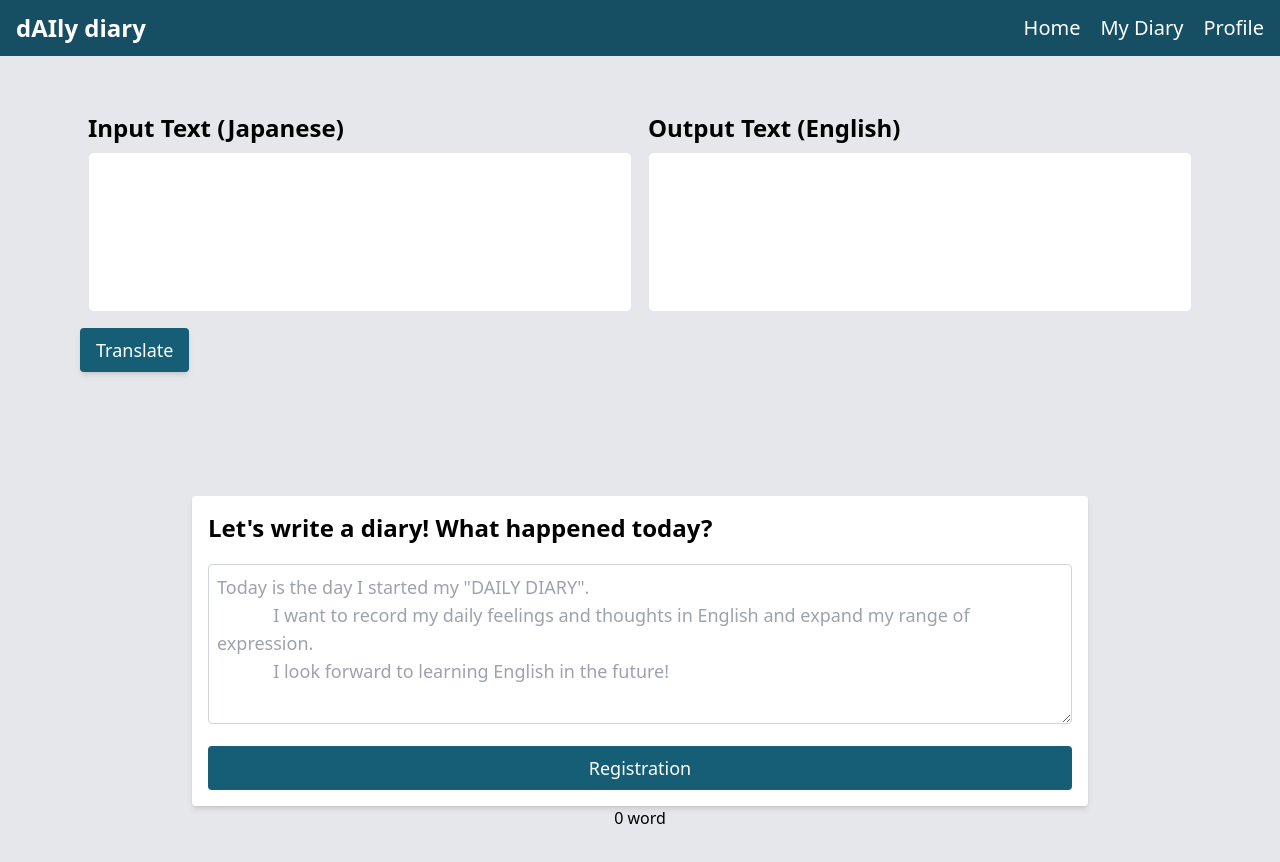
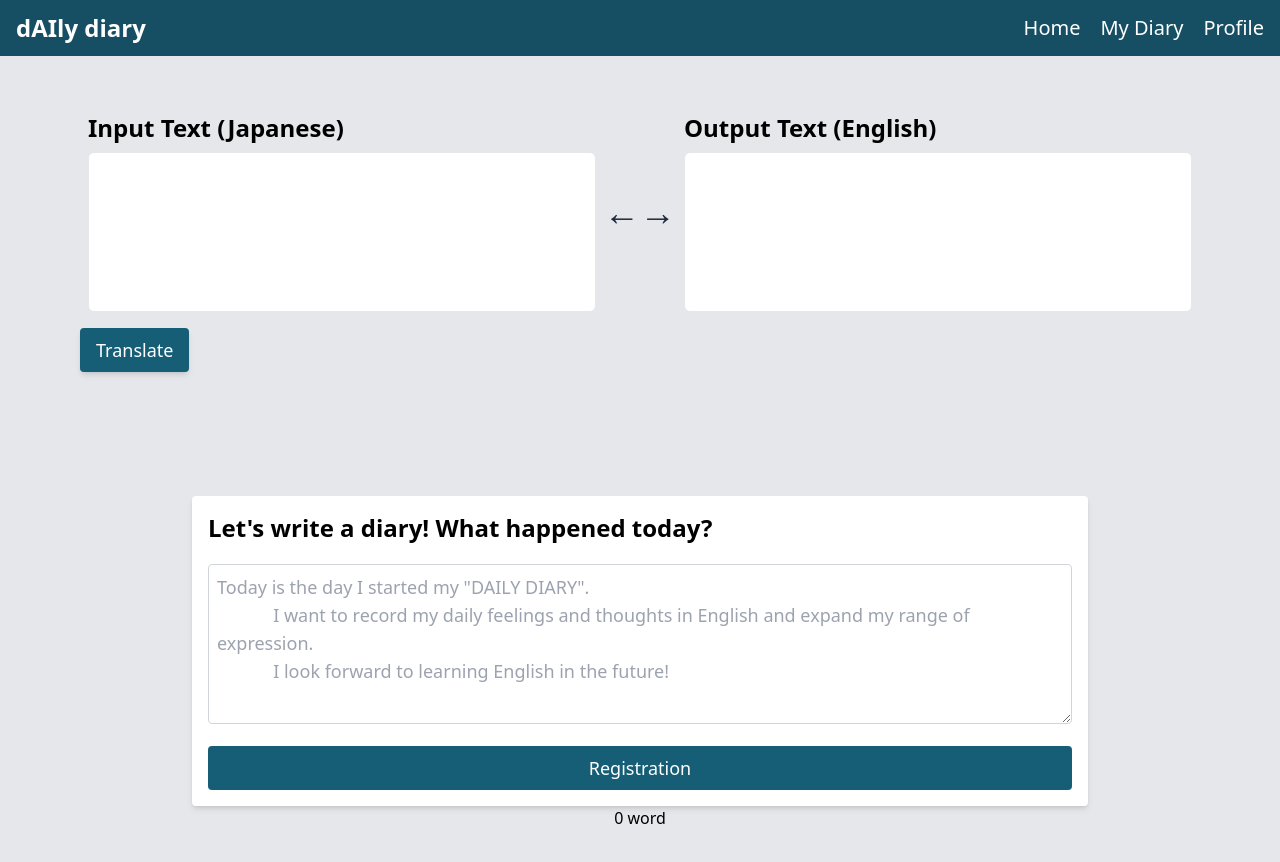
Before and after one commit to techyama/dAIly-dialy, a React (Vite) app in the folder front/react_app/: page / in a window 1280 px wide. Shown: the top 862 px of the page. Built offline with nearby package versions, Linux system fonts and the light colour scheme.

Commit message:
翻訳言語入れ替え機能、登録リクエストパラメーターの変更

```diff
--- /dev/null
+++ b/front/react_app/src/components/ArrowButton.tsx
@@ -0,0 +1,16 @@
+import React from 'react';
+
+
+const ArrowButton: React.FC = ({ callback }) => {
+
+  return (
+    <button
+      onClick={() => callback()}
+      className=" text-slate-800 text-4xl my-20 hover:text-slate-400"
+    >
+      ←→
+    </button>
+  );
+};
+
+export default ArrowButton;
--- a/front/react_app/src/components/Translator.tsx
+++ b/front/react_app/src/components/Translator.tsx
@@ -1,13 +1,31 @@
 import React, { useState } from "react";
 import { translateText } from "../features/translate/TranslateApi";
 import TextArea from "./TextArea";
+import ArrowButton from "./ArrowButton";
 
 const Translator: React.FC = () => {
   const [inputText, setInputText] = useState<string>('');
   const [outputText, setOutputText] = useState<string>('');
+  const [isJapanese, setIsJapanese] = useState<boolean>(true);
+
+  const labelText = (isInput: boolean) => {
+    if (isInput) {
+      return isJapanese ? 'Japanese' : 'English';
+    } else {
+      return !isJapanese ? 'Japanese' : 'English';
+    }
+  };
+
+  const changeTarget = () => {
+    // 翻訳対象を入れ替える
+    const originalInputText = inputText;
+    setInputText(outputText);
+    setOutputText(originalInputText);
+    setIsJapanese(!isJapanese);
+  }
 
   const handleTranslate = async () => {
-    await translateText(inputText, setOutputText);
+    await translateText(inputText, setOutputText, isJapanese);
   };
 
   return (
@@ -15,13 +33,13 @@ const Translator: React.FC = () => {
       <div className="flex mb-4">
         <TextArea
           text={inputText}
-          label="Input Text (Japanese)"
+          label={`Input Text (${labelText(true)})`}
           setText={setInputText}
         />
+        <ArrowButton callback={changeTarget} />
         <TextArea
-          // text={translatedText}
           text={outputText}
-          label="Output Text (English)"
+          label={`Output Text (${labelText(false)})`}
           setText={setOutputText}
           readOnly
         />
--- a/front/react_app/src/features/constants.ts
+++ b/front/react_app/src/features/constants.ts
@@ -1,4 +1,7 @@
 // API
 export const API_URL = 'http://localhost:3000';
 // 翻訳言語
-export const TARGET_LANG = 'EN-US';
+export const TARGET_LANG_US = 'EN-US';
+export const TARGET_LANG_JAPAN = 'JA';
+
+export const DEVUSER = 1;
--- a/front/react_app/src/features/diary/diarySlice.ts
+++ b/front/react_app/src/features/diary/diarySlice.ts
@@ -1,6 +1,6 @@
 import { createSlice, createAsyncThunk } from "@reduxjs/toolkit";
 import axios from "axios";
-import { API_URL } from "../constants";
+import { API_URL, DEVUSER } from "../constants";
 
 export interface DiaryState {
   status: "idle" | "loading" | "failed";
@@ -21,6 +21,11 @@ export const sendContent = createAsyncThunk<string, string>(
   "diary/sendContent",
   async (entry: string) => {
     const response = await axios.post(`${ENDPOINT}/register`, {
+      diaryData: {
+        user_id: DEVUSER,
+        content: entry
+      },
+      reqToGpt: {
         // 質問内容
         messages: [
           {
@@ -28,6 +33,7 @@ export const sendContent = createAsyncThunk<string, string>(
             'content': entry
           }
         ],
+      }
     });
     // 回答の取得
     return response.data;
--- a/front/react_app/src/features/translate/TranslateApi.ts
+++ b/front/react_app/src/features/translate/TranslateApi.ts
@@ -1,15 +1,15 @@
 import axios from "axios";
-import { API_URL, TARGET_LANG } from "../constants"
+import { API_URL, TARGET_LANG_JAPAN, TARGET_LANG_US } from "../constants"
 
 const ENDPOINT = `${API_URL}/translate`;
 
-export const translateText = async (entry: string, setText: (text: string) => void) => {
+export const translateText = async (entry: string, setText: (text: string) => void, isJapanese: boolean) => {
   await axios.post(ENDPOINT, {
     // 質問内容
     text: [
         entry
     ],
-    target_lang: TARGET_LANG
+    target_lang: isJapanese ? TARGET_LANG_US : TARGET_LANG_JAPAN
   })
   .then(res => {
     // 翻訳結果をセット
```
Lines whose indentation alone changed are shown as unchanged.
